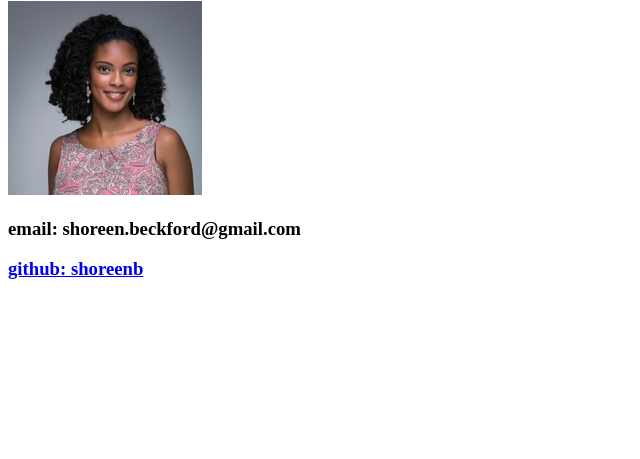
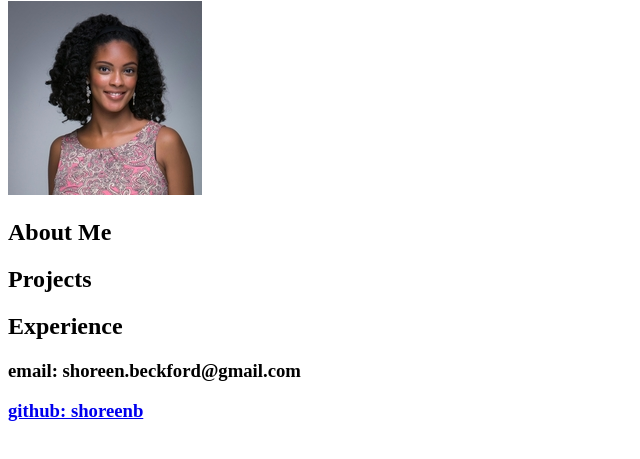
Before and after one commit to shoreenb/sb-profile, a plain HTML site: page project/index.html in a window 1280 px wide. Shown: the part 79-538 px from the top of the page, without its empty margins (0-640 px from the left). Drawn offline with Linux system fonts and the light colour scheme.

Commit message:
add h2 headings

```diff
--- a/project/index.html
+++ b/project/index.html
@@ -14,6 +14,10 @@
         <nav></nav>
     </header>
     <main>
+        <h2>About Me</h2>
+        <h2>Projects</h2>
+        <h2>Experience</h2>
+
 
     </main>
     <footer>
```
